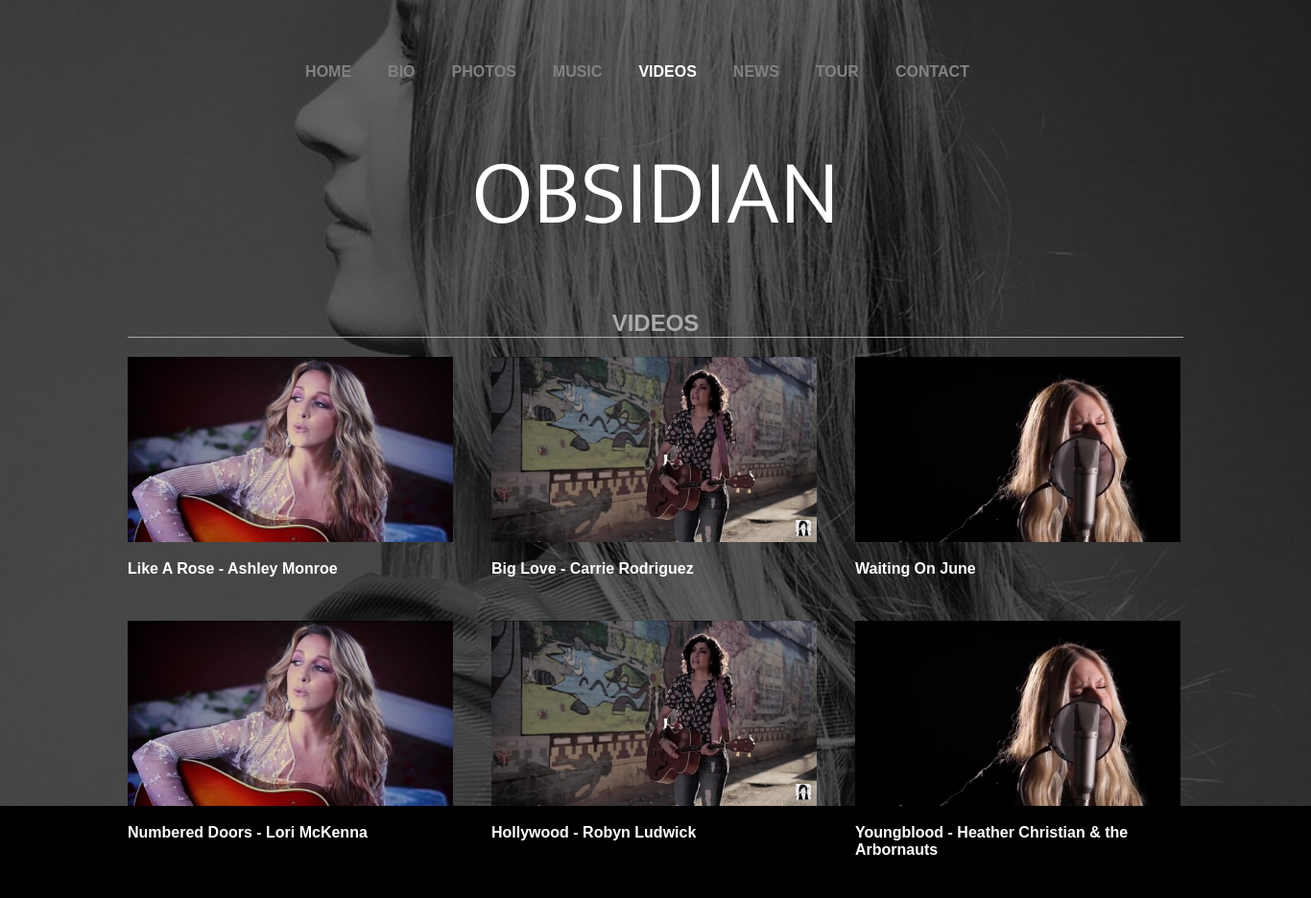
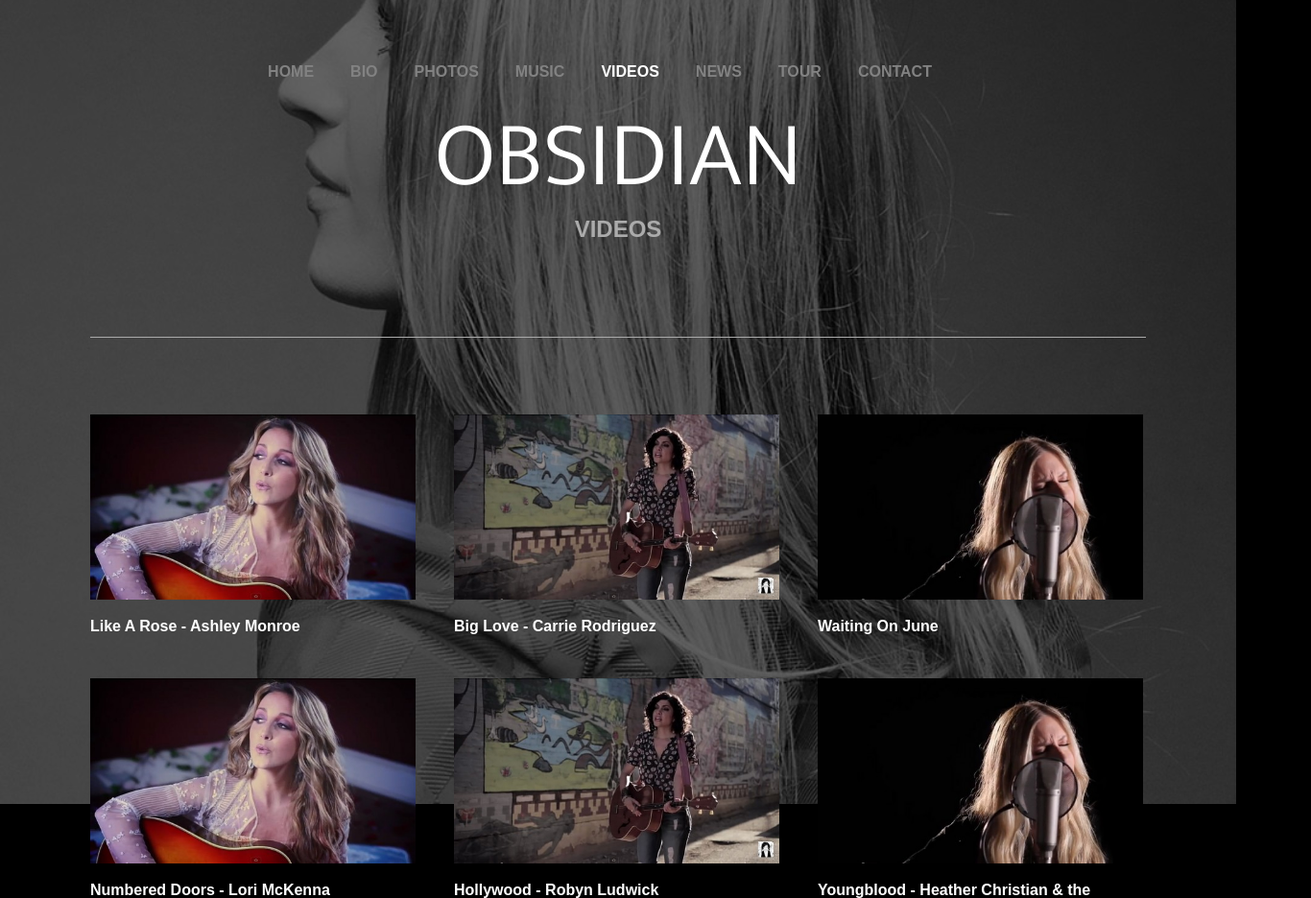
Before and after one commit to YCariou/challenge1, a plain HTML site: page page-videos.html in a window 1280 px wide. Shown: the top 936 px of the page at 96% size, 1366 px wide, since content can reach past the window. Drawn offline with Linux system fonts and the light colour scheme; files whose address does not match are found by name.

Commit message:
sauvegarde videos

```diff
--- a/stylevideos.css
+++ b/stylevideos.css
@@ -52,9 +52,10 @@ body {
 	background: #000;
 	font-family: sans-serif;
 }
+
 .bigcontainer {
 	background: linear-gradient(rgba(0, 0, 0, 0.6), rgba(0, 0, 0, 0.6)), url(images/background.jpg) top no-repeat;
-	width:1366px;
+	width:1288px;
 	background-position-y: -450px;
 	background-size: cover;
 	height: 840px;
@@ -102,15 +103,17 @@ nav ul li {
 /* MAIN IMAGE */
 
 header {
-	display:flex;
-	flex-direction: column;
+/*	display:flex;
+	flex-direction: column;*/
 	height: 267px;
 	width: 1100px;
-	position: relative;
+	/*position: relative;*/
+	text-align: center;
 }
 
 header h2 {
 	color: #ababab;
+	padding: 91px 0 29px 0;
 	/*position: relative;
 	bottom: 250px;
 	font-size: 100%;*/
@@ -118,12 +121,10 @@ header h2 {
 
 h1 {
 	color: #fff;
-	margin: auto;
 	font-size: 600%;
 	font-family: Mukta;
 	font-weight: 20;
-
-
+	height: 50px;
 }
 
 /* VIDEOS */
@@ -138,6 +139,7 @@ h2 {
 	height: 591px;
 	border: 1px #ababab;
 	border-style: solid none none none;
+	padding-top: 60px;
 
 }
 
```
